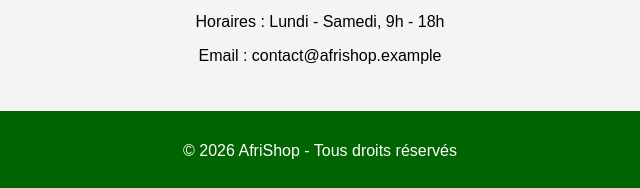
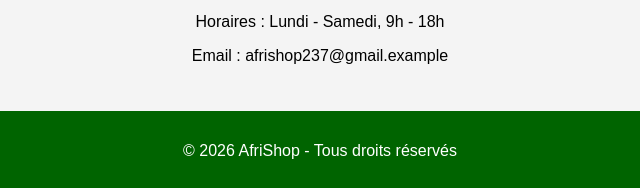
Before and after one commit to AquaEndays/AfriShop, a plain HTML site: page index.html in a window 1280 px wide. Shown: the part 916-1104 px from the top of the page, 320-960 px from the left. Drawn offline with Linux system fonts and the light colour scheme.

Commit message:
fix: changemetn de l'addresse email (Fuller Douala)

```diff
--- a/index.html
+++ b/index.html
@@ -50,7 +50,7 @@
     <h2>Contactez-nous</h2>
     <p>Adresse : Rue des Artisans, Dakar</p>
     <p>Horaires : Lundi - Samedi, 9h - 18h</p>
-    <p>Email : contact@afrishop.example</p>
+    <p>Email : afrishop237@gmail.example</p>
   </section>
 
   <footer>
```
